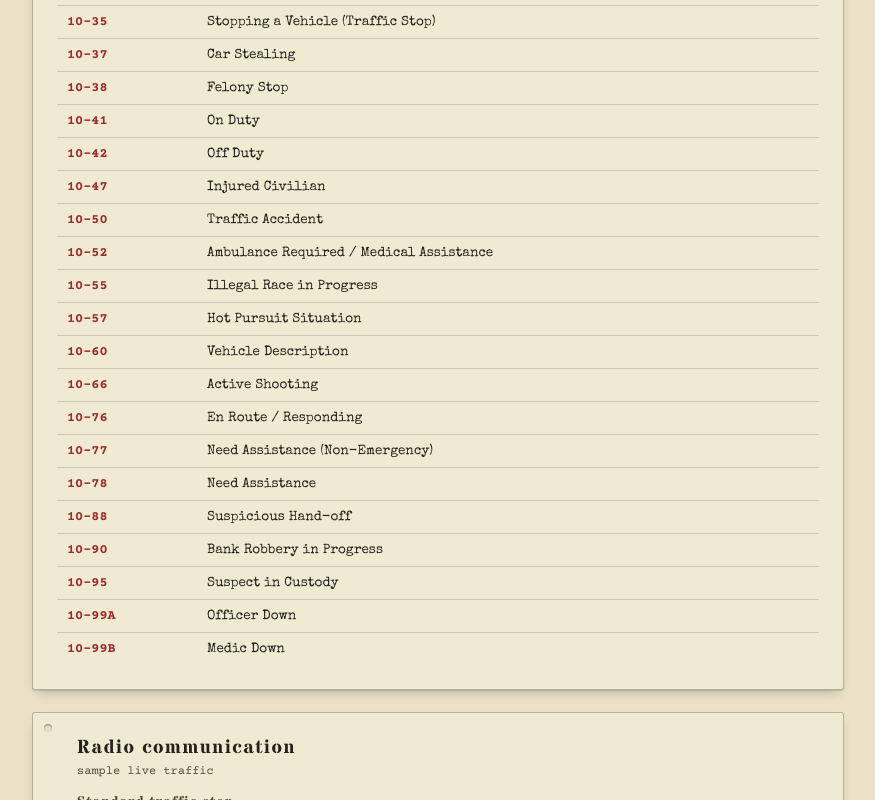
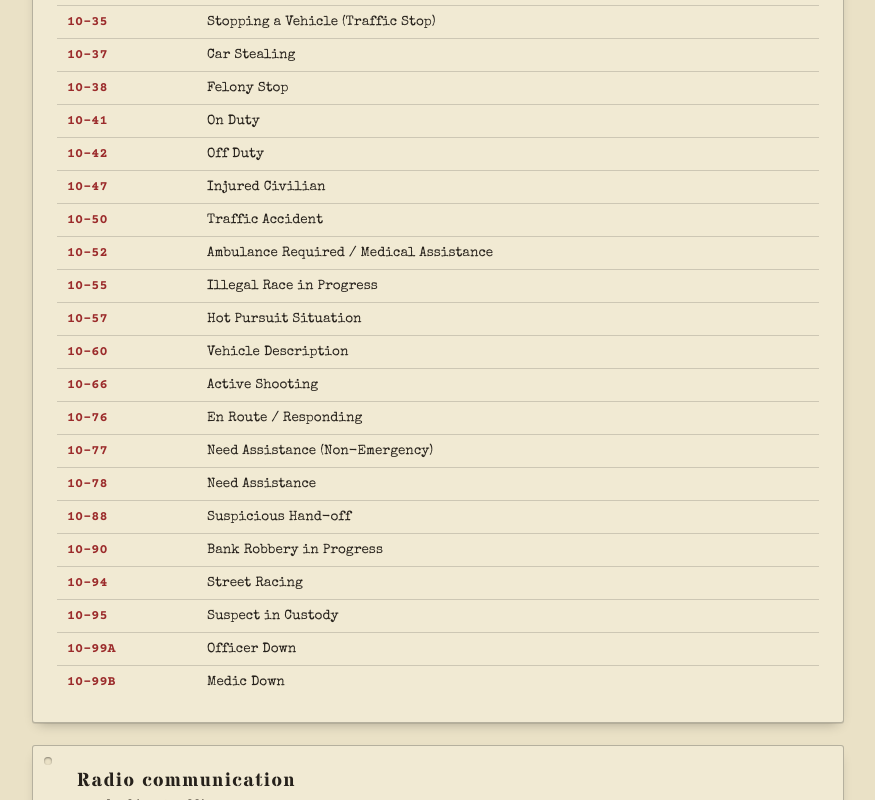
Before and after one commit to SATUCERITA-HUB/LEO-CHEAT-SHEET, a plain HTML site: page index.html in a window 1280 px wide. Shown: the part 1347-2147 px from the top of the page, without its empty margins (202-1077 px from the left). Drawn offline with nearby package versions, Linux system fonts and the light colour scheme.

Commit message:
Add files via upload

```diff
--- a/index.html
+++ b/index.html
@@ -644,6 +644,7 @@ const tenCodes = [
   {code:'10-78', meaning:'Need Assistance'},
   {code:'10-88', meaning:'Suspicious Hand-off'},
   {code:'10-90', meaning:'Bank Robbery in Progress'},
+  {code:'10-94', meaning:'Street Racing'},
   {code:'10-95', meaning:'Suspect in Custody'},
   {code:'10-99A', meaning:'Officer Down'},
   {code:'10-99B', meaning:'Medic Down'}
```
